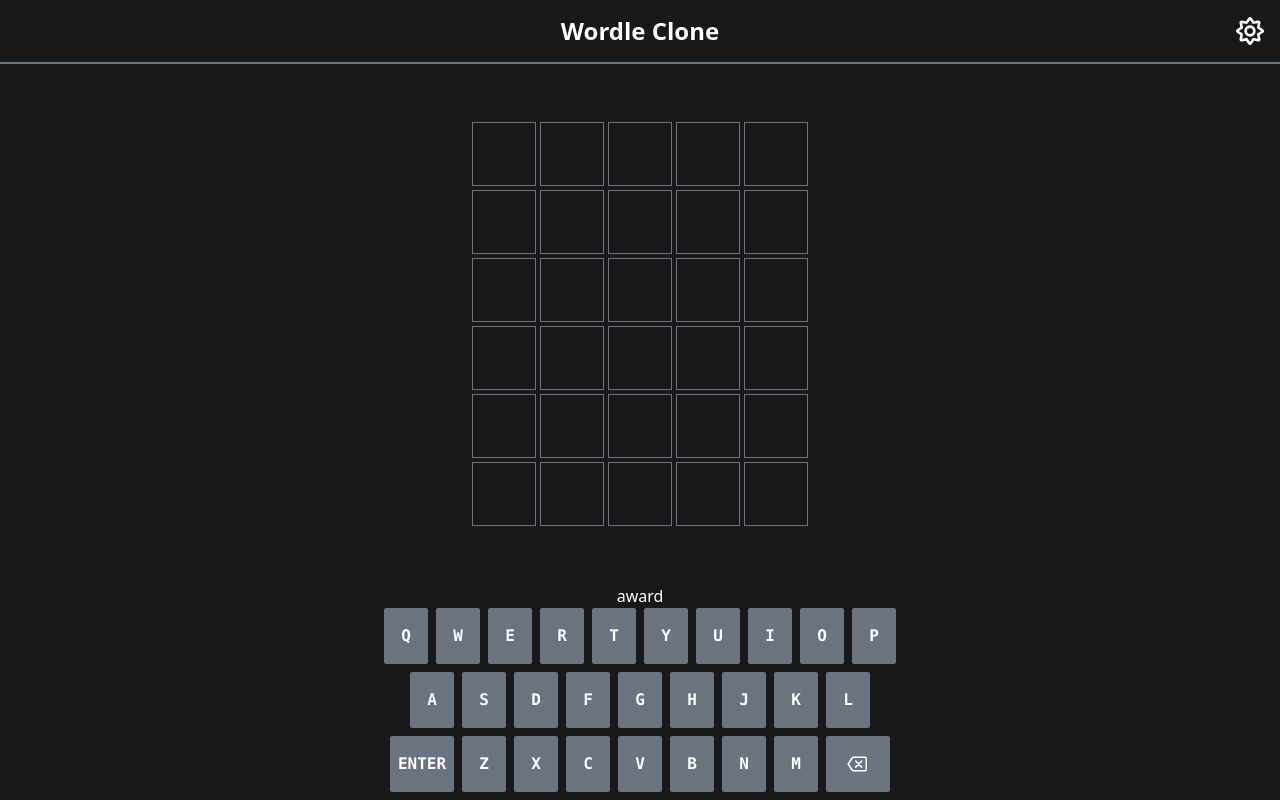
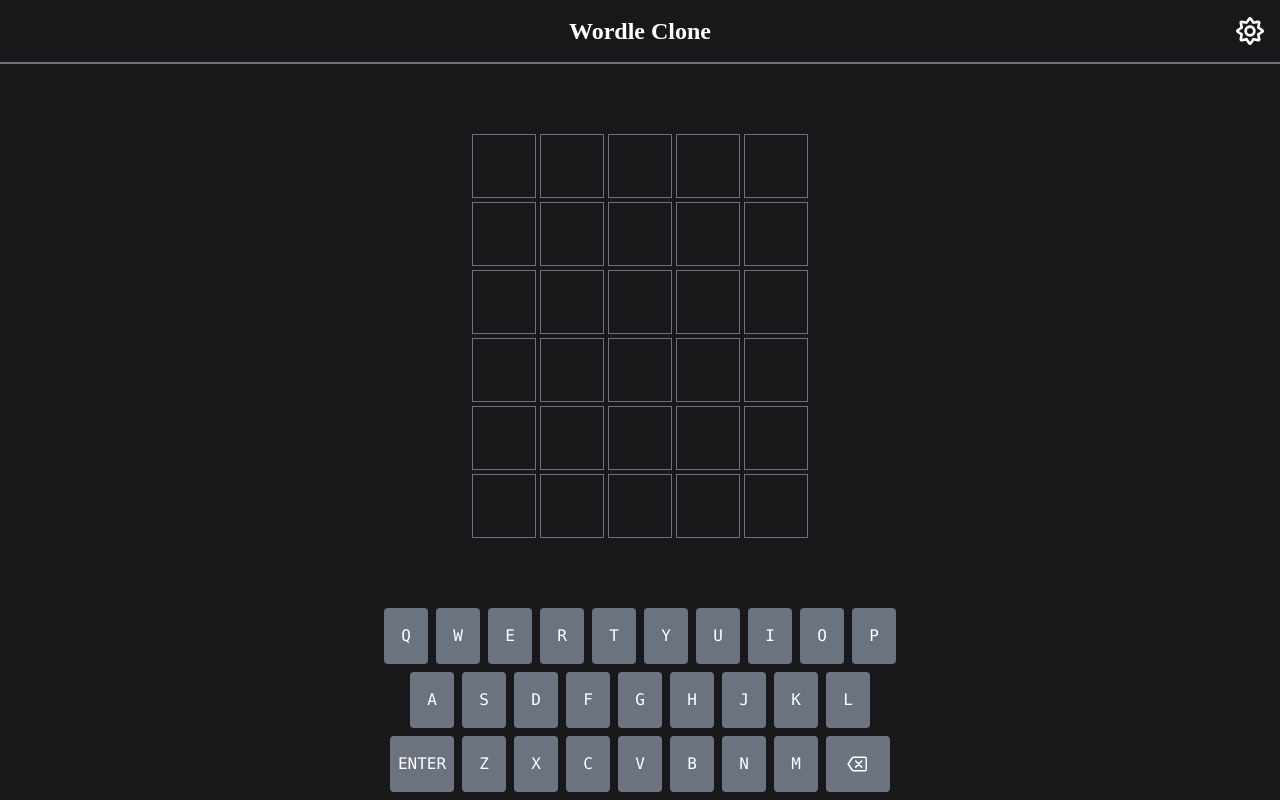
Before and after one commit to timoclesc/worstle, a Next.js app: page / in a window 1280 px wide. Built offline with nearby package versions, Linux system fonts and the light colour scheme; a small style sheet from the web is missing.

Commit message:
Improve keyboard

```diff
--- a/components/keyboard/Key.tsx
+++ b/components/keyboard/Key.tsx
@@ -21,7 +21,7 @@ const Key: FunctionComponent<KeyProps> = ({
   return (
     <button
       onClick={onClick}
-      className={`${width} ${bgColor} text-white rounded-sm font-mono uppercase font-bold h-14 flex justify-center items-center transition-colors duration-200 delay-[1500ms]`}
+      className={`${width} ${bgColor} text-white rounded font-mono uppercase h-14 flex justify-center items-center transition-colors duration-200 delay-[1500ms]`}
     >
       {children}
     </button>
--- a/components/keyboard/Keyboard.tsx
+++ b/components/keyboard/Keyboard.tsx
@@ -6,7 +6,7 @@ import { useAppSelector } from "../../state/hooks";
 
 const rows = [
   ["q", "w", "e", "r", "t", "y", "u", "i", "o", "p"],
-  ["a", "s", "d", "f", "g", "h", "j", "k", "l"],
+  ["-", "a", "s", "d", "f", "g", "h", "j", "k", "l", "-"],
   ["enter", "z", "x", "c", "v", "b", "n", "m", "bksp"],
 ];
 
@@ -24,7 +24,7 @@ const Keyboard: FunctionComponent<KeyboardProps> = ({
   const game = useAppSelector((state) => state.game);
 
   return (
-    <div className="flex flex-col space-y-2 justify-center items-center pb-2 w-full px-4">
+    <div className="flex flex-col space-y-2 justify-center items-center pb-2 w-full px-2">
       {rows.map((row, idx) => (
         <div key={idx} className="flex space-x-2 w-full justify-center">
           {Array.from(row).map((letter) => {
@@ -40,6 +40,7 @@ const Keyboard: FunctionComponent<KeyboardProps> = ({
                   <IoBackspaceOutline size={24} />
                 </Key>
               );
+            else if (letter === "-") return <div className="w-2" />;
             else {
               return (
                 <Key
--- /dev/null
+++ b/pages/_document.tsx
@@ -0,0 +1,20 @@
+import { Html, Head, Main, NextScript } from "next/document";
+
+export default function Document() {
+  return (
+    <Html>
+      <Head>
+        <link
+          rel="stylesheet"
+          type="text/css"
+          media="screen"
+          href="https://cdn.rawgit.com/resir014/Clear-Sans-Webfont/v1.1.1/css/clear-sans.css"
+        />
+      </Head>
+      <body>
+        <Main />
+        <NextScript />
+      </body>
+    </Html>
+  );
+}
--- a/pages/index.tsx
+++ b/pages/index.tsx
@@ -74,7 +74,6 @@ export default function Home({
         <div className="grow flex justify-center items-center">
           <Board solution={solution} />
         </div>
-        {solution}
         <Keyboard
           onLetter={handleLetter}
           onBackspace={handleBackspace}
--- a/styles/globals.css
+++ b/styles/globals.css
@@ -4,6 +4,7 @@
 
 :root {
   --header-height: 64px;
+  font-family: 'Clear Sans';
 }
 
 header {
```
